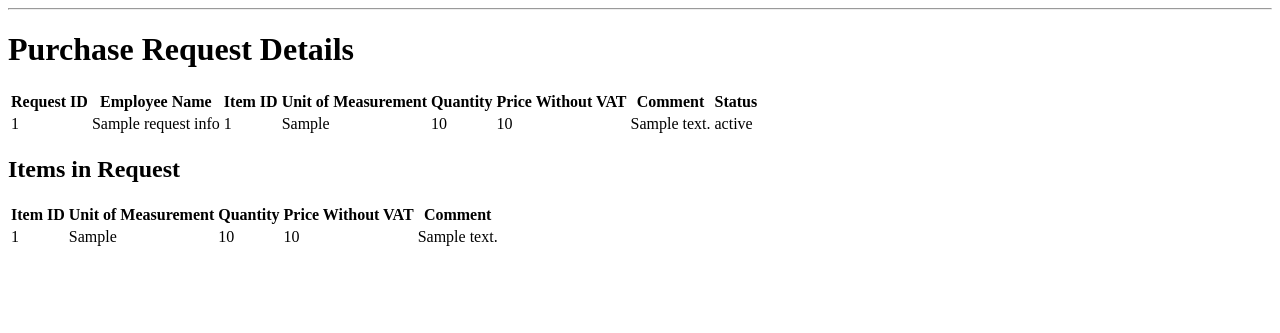
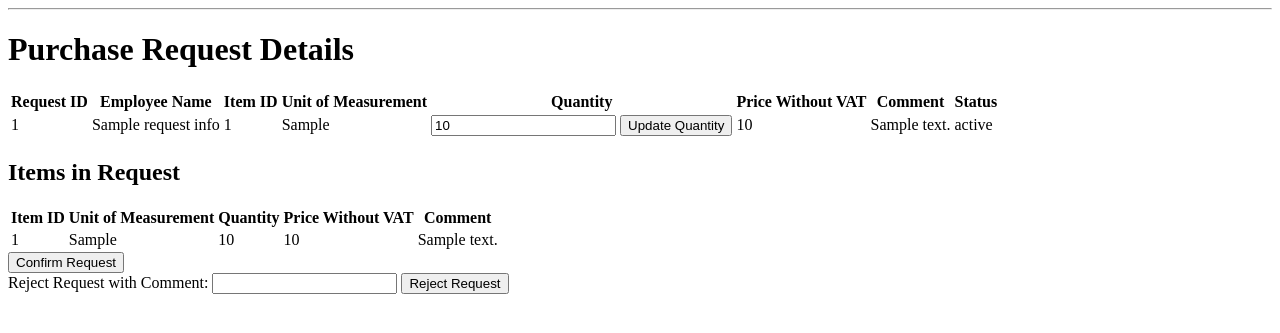
Before and after one commit to SergeiVorobev/tma-warehouse-app, a Flask app: template templates/view_purchase_request.html in a window 1280 px wide. Shown: the part 63-396 px from the top of the page. Run offline with Flask 3, Linux system fonts and the light colour scheme; the template is opened without the code that fills it: most values are stand-ins (such as "Sample title", 1, 10 or a date in 2020).

Commit message:
feat: updated routers for employee and coordinator

```diff
--- a/app.py
+++ b/app.py
@@ -25,7 +25,7 @@ def list_items():
     return render_template('list_items.html', goods=goods)
 
 
-def get_item(good_id):
+def get_items(good_id):
     conn = get_db_connection()
     good = conn.execute('SELECT * FROM Items WHERE ItemID = ?',
                         (good_id,)).fetchone()
@@ -73,7 +73,7 @@ def create_item():
 
 @app.route('/items/edit/<int:id>/', methods=('GET', 'POST'))
 def edit_item(id):
-    item = get_item(id)
+    item = get_items(id)
 
     if request.method == 'POST':
         item_group = request.form['item_group']
@@ -110,7 +110,7 @@ def edit_item(id):
 
 @app.route('/items/delete/<int:id>/', methods=('POST',))
 def delete_item(id):
-    item = get_item(id)
+    item = get_items(id)
     conn = get_db_connection()
     conn.execute('DELETE FROM Items WHERE ItemID = ?', (id,))
     conn.commit()
@@ -127,32 +127,46 @@ def list_orders():
     return render_template('list_orders.html', requests=requests)
 
 
+# Function to get the available quantity of an item from the Items table
+def get_available_quantity(item_id, new_quantity=None, check_available=True):
+    conn = get_db_connection()
+    item_info = conn.execute('SELECT * FROM Items WHERE ItemID = ?', (item_id,)).fetchone()
+    available_quantity = int(item_info['Quantity'])
+    conn.close()
+
+    if check_available and new_quantity is not None:
+        new_quantity = int(new_quantity)
+        if new_quantity > available_quantity:
+            flash('Quantity exceeds available stock', 'error')
+            return False, available_quantity
+    return True, available_quantity
+
+
 @app.route('/orders/create/<int:item_id>', methods=['GET', 'POST'])
 def order_item(item_id):
     if request.method == 'POST':
         quantity = request.form['quantity']
         comment = request.form['comment']
 
-        conn = get_db_connection()
-        cursor = conn.cursor()
-        cursor.execute("SELECT * FROM Items WHERE ItemID = ?", (item_id,))
-        item = cursor.fetchone()
-        conn.close()
-        # employee_name = session['employee_name']
-        employee_name = 'Sergei'
+        check_available, available_quantity = get_available_quantity(item_id, quantity)
+        if check_available:
+            conn = get_db_connection()
+            cursor = conn.cursor()
+            cursor.execute("SELECT * FROM Items WHERE ItemID = ?", (item_id,))
+            item = cursor.fetchone()
 
-        conn = get_db_connection()
-        cursor = conn.cursor()
-        cursor.execute("""
-            INSERT INTO TMARequests (EmployeeName, ItemID, UnitOfMeasurement, Quantity, PriceWithoutVAT, Comment)
-            VALUES (?, ?, ?, ?, ?, ?)
-        """, (employee_name, item_id, item['UnitOfMeasurement'], quantity, item['PriceWithoutVAT'], comment))
-        request_id = cursor.lastrowid
-        conn.commit()
-        conn.close()
+            employee_name = 'Sergei'
 
-        flash('Request created', 'success')
-        return redirect(url_for('list_items'))
+            cursor.execute("""
+                INSERT INTO TMARequests (EmployeeName, ItemID, UnitOfMeasurement, Quantity, PriceWithoutVAT, Comment)
+                VALUES (?, ?, ?, ?, ?, ?)
+            """, (employee_name, item_id, item['UnitOfMeasurement'], quantity, item['PriceWithoutVAT'], comment))
+            request_id = cursor.lastrowid
+            conn.commit()
+            conn.close()
+
+            flash('Request created', 'success')
+            return redirect(url_for('list_orders'))
 
     conn = get_db_connection()
     cursor = conn.cursor()
@@ -161,3 +175,98 @@ def order_item(item_id):
     conn.close()
 
     return render_template('order_item.html', item=item)
+
+
+@app.route('/orders/order/<int:request_id>', methods=['GET', 'POST'])
+def view_purchase_request(request_id):
+    if request.method == 'POST':
+        action = request.form.get('action')
+        if action == 'confirm':
+            # Logic to confirm the request
+            flash('Request confirmed', 'success')
+        elif action == 'reject':
+            # Logic to reject the request
+            comment = request.form.get('comment')
+            flash('Request rejected with comment: {}'.format(comment), 'error')
+        return redirect(url_for('purchase_requests'))
+
+    conn = get_db_connection()
+    request_info = conn.execute('SELECT * FROM TMARequests WHERE RequestID = ?', (request_id,)).fetchone()
+    items = conn.execute('SELECT * FROM TMARequestRows WHERE RequestID = ?', (request_id,)).fetchall()
+    conn.close()
+
+    if request_info is None:
+        flash('Purchase request not found.', 'error')
+        return redirect(url_for('purchase_requests'))
+
+    return render_template('view_purchase_request.html', request_info=request_info, items=items)
+
+
+# Function to get TMARequests entity by ID
+def get_request_by_id(request_id):
+    conn = get_db_connection()
+    request_info = conn.execute('SELECT * FROM TMARequests WHERE RequestID = ?', (request_id,)).fetchone()
+    conn.close()
+    return request_info
+
+
+@app.route('/orders/update_quantity/<int:request_id>/', methods=['POST'])
+def update_quantity(request_id):
+    if request.method == 'POST':
+        new_quantity = int(request.form['quantity'])
+
+        # Get the request information
+        request_info = get_request_by_id(request_id)
+        if not request_info:
+            flash('Request not found', 'error')
+            return redirect(url_for('list_orders'))
+
+        # Get the available quantity of the item
+        item_id = request_info['ItemID']
+        available, available_quantity = get_available_quantity(item_id, new_quantity)
+        if not available:
+            flash('Quantity exceeds available stock', 'error')
+            return redirect(url_for('view_purchase_request', request_id=request_id))
+
+        # Update the quantity in the purchase request
+        conn = get_db_connection()
+        conn.execute('UPDATE TMARequests SET Quantity = ? WHERE RequestID = ?', (new_quantity, request_id))
+        conn.commit()
+
+        # Retrieve updated item information from TMARequests
+        updated_item_info = get_request_by_id(request_id)
+        conn.close()
+
+        flash('Quantity updated successfully', 'success')
+
+    return redirect(url_for('view_purchase_request', request_id=request_id))
+
+
+# Route for confirming a purchase request
+@app.route('/orders/confirm/<int:request_id>/', methods=['POST'])
+def confirm_purchase_request(request_id):
+    # Logic to confirm the purchase request
+    request_info = get_request_by_id(request_id)
+    if request_info is None:
+        flash('Purchase request not found', 'error')
+        return redirect(url_for('list_orders'))
+
+    # Perform any additional logic here
+
+    flash('Purchase request confirmed successfully', 'success')
+    return redirect(url_for('list_orders'))
+
+# Route for rejecting a purchase request
+@app.route('/orders/reject/<int:request_id>/', methods=['POST'])
+def reject_purchase_request(request_id):
+    # Logic to reject the purchase request
+    comment = request.form.get('comment')
+    request_info = get_request_by_id(request_id)
+    if request_info is None:
+        flash('Purchase request not found', 'error')
+        return redirect(url_for('list_orders'))
+
+    # Perform any additional logic here
+
+    flash('Purchase request rejected with comment: {}'.format(comment), 'success')
+    return redirect(url_for('list_orders'))
--- a/templates/list_items.html
+++ b/templates/list_items.html
@@ -35,6 +35,6 @@
         </tr>
         {% endfor %}
     </table>
-    <a href="{{ url_for('create_item') }}">Create</a>
+    <a href="{{ url_for('create_item') }}">Create an Item</a>
 
 {% endblock %}
--- a/templates/list_orders.html
+++ b/templates/list_orders.html
@@ -27,6 +27,9 @@
                 <td>{{ request.PriceWithoutVAT }}</td>
                 <td>{{ request.Comment }}</td>
                 <td>{{ request.Status }}</td>
+                <td>
+                    <a href="{{ url_for('view_purchase_request', request_id=request.RequestID) }}">Open</a>
+                </td>
             </tr>
             {% endfor %}
         </tbody>
--- a/templates/view_purchase_request.html
+++ b/templates/view_purchase_request.html
@@ -1,7 +1,4 @@
 {% extends 'base.html' %}
-
-{% block goods_content %}{% endblock %}
-{% block requested_goods_content %}{% endblock %}
 
 {% block title %}Purchase Request Details{% endblock %}
 
@@ -24,7 +21,13 @@
         <td>{{ request_info['EmployeeName'] }}</td>
         <td>{{ request_info['ItemID'] }}</td>
         <td>{{ request_info['UnitOfMeasurement'] }}</td>
-        <td>{{ request_info['Quantity'] }}</td>
+        <td>
+            <form method="post" action="{{ url_for('update_quantity', request_id=request_info['RequestID']) }}">
+                <input type="hidden" name="request_id" value="{{ request_info['RequestID'] }}">
+                <input type="number" name="quantity" value="{{ request_info['Quantity'] }}" min="1">
+                <button type="submit">Update Quantity</button>
+            </form>
+        </td>
         <td>{{ request_info['PriceWithoutVAT'] }}</td>
         <td>{{ request_info['Comment'] }}</td>
         <td>{{ request_info['Status'] }}</td>
@@ -51,6 +54,16 @@
     </tr>
     {% endfor %}
 </table>
+
+<form method="post" action="{{ url_for('confirm_purchase_request', request_id=request_info['RequestID']) }}">
+    <button type="submit">Confirm Request</button>
+</form>
+
+<form method="post" action="{{ url_for('reject_purchase_request', request_id=request_info['RequestID']) }}">
+    <label for="reject-comment">Reject Request with Comment:</label>
+    <input type="text" id="reject-comment" name="comment">
+    <button type="submit">Reject Request</button>
+</form>
 {% else %}
 <p>No items in this request.</p>
 {% endif %}
```
Also changed, not shown: templates/order_item.html (+7 -8 lines), templates/tma_request_rows.html (deleted, +0 -33 lines), db/database.db.
